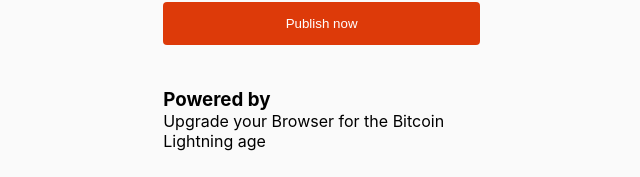
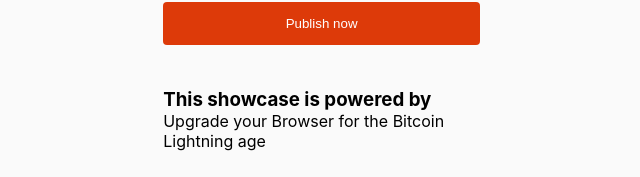
Before and after one commit to getAlby/sell-lsat-files, a React (Create React App) app in the folder frontend/: page / in a window 1280 px wide. Shown: the part 563-740 px from the top of the page, without its empty margins (640-1280 px from the left). Built offline with nearby package versions, Linux system fonts and the light colour scheme; no server answers.

Commit message:
Call it showcase

```diff
--- a/frontend/src/App.js
+++ b/frontend/src/App.js
@@ -51,7 +51,7 @@
           <div className="footer">
 
             <div className="powered-by">
-              <h3>Powered by</h3>
+              <h3>This showcase is powered by</h3>
               <p>Upgrade your Browser for the Bitcoin Lightning age</p>
               <a href="https://getalby.com">
                 <svg viewBox="0 0 1094 525" fill="none" xmlns="http://www.w3.org/2000/svg">
```
Also changed, not shown: 7 other files (tests, documents, lock files or other folders).
